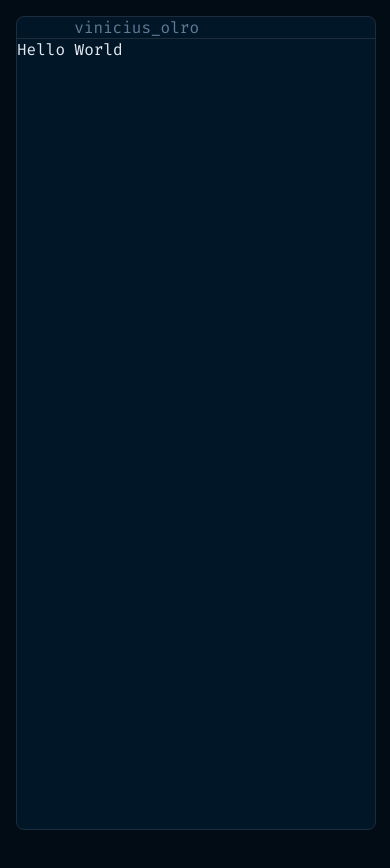
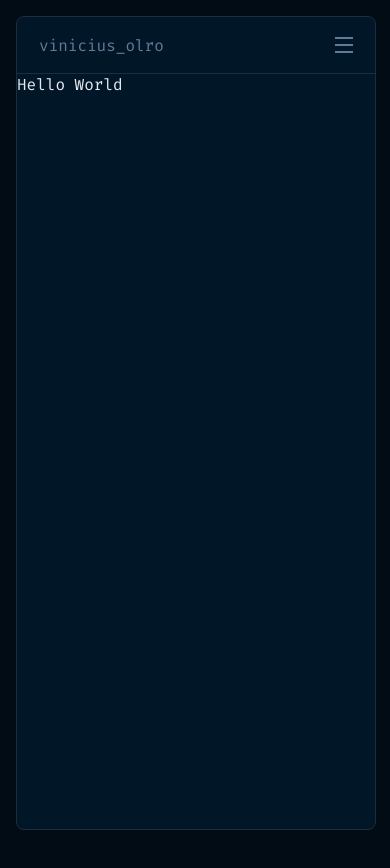
Before and after one commit to viniciusOlro/developer_portfolio, a Nuxt app: page / in a window 390 px wide. Shown: the top 868 px of the page. Built offline with nearby package versions, Linux system fonts and the light colour scheme.

Commit message:
Componentize  Header

```diff
--- a/app.vue
+++ b/app.vue
@@ -1,57 +1,34 @@
 <template>
   <div id="container">
-    <header>
-      <h1>vinicius_olro</h1>
-      <nav>
-        <ul>
-          <li v-for="page in pages" :key="page.id" :class="{ 'selected': page.path === currentPage.path }"
-            @click="onPageClick(page.path)">
-            <a>_{{ page.name }}</a>
-          </li>
-        </ul>
-      </nav>
-    </header>
+    <Header @is-mobile-menu-open-change="onIsMobileMenuOpenChange" />
     <transition name="fade" mode="out-in">
-      <nuxt-page />
+      <div v-if="!isMobileMenuOpen">
+        <transition name="fade" mode="out-in">
+          <nuxt-page />
+        </transition>
+      </div>
+      <div v-else>
+        <Header @is-mobile-menu-open-change="onIsMobileMenuOpenChange" />
+      </div>
     </transition>
   </div>
 </template>
 
 <script>
+import Header from './components/Header.vue';
 export default {
   name: 'App',
-  computed: {
-    pages() {
-      return [
-        {
-          name: 'hello',
-          path: '/',
-          id: 0
-        },
-        {
-          name: 'about-me',
-          path: '/about-me',
-          id: 1
-        },
-        {
-          name: 'projects',
-          path: '/projects',
-          id: 2
-        },
-        {
-          name: 'contact-me',
-          path: '/contact-me',
-          id: 3
-        }
-      ];
-    },
-    currentPage() {
-      return this.$route;
+  components: {
+    Header
+  },
+  data() {
+    return {
+      isMobileMenuOpen: false
     }
   },
   methods: {
-    onPageClick(pagePath) {
-      this.$router.push(pagePath);
+    onIsMobileMenuOpenChange(isMobileMenuOpen) {
+      this.isMobileMenuOpen = isMobileMenuOpen;
     }
   }
 }
@@ -118,61 +95,6 @@ a {
   height: calc(100vh - 14.42vh - .2rem);
   width: calc(100vw - 7.18vw - .2rem);
   background-color: var(--primary-color);
-
-  header {
-    color: var(--comment-color);
-    padding: 0 2.2rem;
-    display: flex;
-    border-bottom: .1rem solid var(--secondary-color);
-
-    h1 {
-      font-size: 1.6rem;
-      font-weight: normal;
-      margin: auto;
-      margin-right: 15.4rem;
-    }
-
-    nav {
-      width: 100%;
-      height: 5.6rem;
-
-      ul {
-        display: flex;
-        width: 100%;
-        height: 100%;
-
-        li {
-          padding: 0 3.2rem;
-          border-left: .1rem solid var(--secondary-color);
-          display: flex;
-          align-items: center;
-          position: relative;
-
-          &:last-child {
-            margin-left: auto;
-          }
-
-          &::after {
-            content: "";
-            position: absolute;
-            left: 0;
-            bottom: -0.2rem;
-            height: 0.3rem;
-            width: 0%;
-            /* Estado inicial */
-            background-color: var(--warning-color);
-            transition: width 0.3s ease-in-out;
-          }
-
-          &.selected {
-            &::after {
-              width: 100%;
-            }
-          }
-        }
-      }
-    }
-  }
 }
 
 .fade-enter-active,
@@ -185,7 +107,7 @@ a {
   opacity: 0;
 }
 
-@media (max-width: 768px) {
+@media (max-width: 915px) {
   body {
     padding: 1.6rem;
     display: block;
@@ -195,12 +117,6 @@ a {
   #container {
     height: calc(100vh - 3.2rem);
     width: calc(100vw - 3.2rem);
-
-    header {
-      nav {
-        display: none;
-      }
-    }
   }
 }
 </style>
--- /dev/null
+++ b/components/Header.vue
@@ -0,0 +1,230 @@
+<template>
+  <header>
+    <h1>vinicius_olro</h1>
+    <div :class="[{ 'hamburger-open': isMobileMenuOpen }, 'hamburger']" @click="isMobileMenuOpen = !isMobileMenuOpen">
+      <span></span>
+      <span></span>
+      <span></span>
+    </div>
+    <nav :class="{ 'menu-open': isMobileMenuOpen }">
+      <ul>
+        <li v-for="page in pages" :key="page.id" :class="{ 'selected': page.path === currentPage.path }"
+          @click="onPageClick(page.path)">
+          <a>_{{ page.name }}</a>
+        </li>
+      </ul>
+    </nav>
+  </header>
+</template>
+
+<script>
+export default {
+  name: 'Navbar',
+  data() {
+    return {
+      isMobileMenuOpen: false
+    }
+  },
+  computed: {
+    pages() {
+      return [
+        {
+          name: 'hello',
+          path: '/',
+          id: 0
+        },
+        {
+          name: 'about-me',
+          path: '/about-me',
+          id: 1
+        },
+        {
+          name: 'projects',
+          path: '/projects',
+          id: 2
+        },
+        {
+          name: 'contact-me',
+          path: '/contact-me',
+          id: 3
+        }
+      ];
+    },
+    currentPage() {
+      return this.$route;
+    }
+  },
+  methods: {
+    onPageClick(pagePath) {
+      if (this.isMobileMenuOpen) {
+        this.isMobileMenuOpen = false;
+      }
+      this.$router.push(pagePath);
+    }
+  },
+  watch: {
+    isMobileMenuOpen: {
+      handler() {
+        this.$emit('is-mobile-menu-open-change', this.isMobileMenuOpen);
+      },
+      deep: true,
+      immediate: true
+    }
+  }
+}
+</script>
+
+<style lang="scss" scoped>
+header {
+  color: var(--comment-color);
+  padding: 0 2.2rem;
+  display: flex;
+  border-bottom: .1rem solid var(--secondary-color);
+
+  .hamburger {
+    display: none;
+  }
+
+  h1 {
+    font-size: 1.6rem;
+    font-weight: normal;
+    margin: auto;
+    margin-right: 15.4rem;
+  }
+
+  nav {
+    width: 100%;
+    height: 5.6rem;
+
+    ul {
+      display: flex;
+      width: 100%;
+      height: 100%;
+
+      li {
+        padding: 0 3.2rem;
+        border-left: .1rem solid var(--secondary-color);
+        display: flex;
+        align-items: center;
+        position: relative;
+
+        &:last-child {
+          margin-left: auto;
+        }
+
+        &::after {
+          content: "";
+          position: absolute;
+          left: 0;
+          bottom: -0.2rem;
+          height: 0.3rem;
+          width: 0%;
+          /* Estado inicial */
+          background-color: var(--warning-color);
+          transition: width 0.3s ease-in-out;
+        }
+
+        &.selected {
+          &::after {
+            width: 100%;
+          }
+        }
+      }
+    }
+  }
+}
+
+@media (max-width: 915px) {
+  header {
+    height: 5.6rem;
+    display: flex;
+    align-items: center;
+    justify-content: space-between;
+
+    .hamburger {
+      width: 1.8rem;
+      height: 1.6rem;
+      position: relative;
+      cursor: pointer;
+      display: flex;
+      flex-direction: column;
+      justify-content: space-between;
+
+      span {
+        width: 100%;
+        height: 0.2rem;
+        background-color: var(--comment-color);
+        transition: all 0.3s ease-in-out;
+        position: absolute;
+
+        &:nth-child(1) {
+          top: 0;
+        }
+
+        &:nth-child(2) {
+          top: 50%;
+          transform: translateY(-50%);
+        }
+
+        &:nth-child(3) {
+          bottom: 0;
+        }
+      }
+
+      &.hamburger-open {
+        span {
+          &:nth-child(1) {
+            top: 50%;
+            transform: translateY(-50%) rotate(45deg);
+          }
+
+          &:nth-child(2) {
+            opacity: 0;
+          }
+
+          &:nth-child(3) {
+            bottom: 50%;
+            transform: translateY(50%) rotate(-45deg);
+          }
+        }
+      }
+    }
+
+    h1 {
+      display: flex;
+      align-items: center;
+      margin: 0%;
+    }
+
+    nav {
+      display: none;
+
+      &.menu-open {
+        position: absolute;
+        left: 1.6rem;
+        top: 7.2rem;
+        display: block;
+
+        ul {
+          display: flex;
+          flex-direction: column;
+          height: calc(100vh - 8.8rem);
+
+          li {
+            margin: 0;
+            padding: 0 2.2rem;
+            border-left: none;
+            border-bottom: .1rem solid var(--secondary-color);
+            height: 5.6rem;
+            width: calc(100vw - 3.2rem);
+
+            &::after {
+              content: none;
+            }
+          }
+        }
+      }
+    }
+  }
+}
+</style>
```
